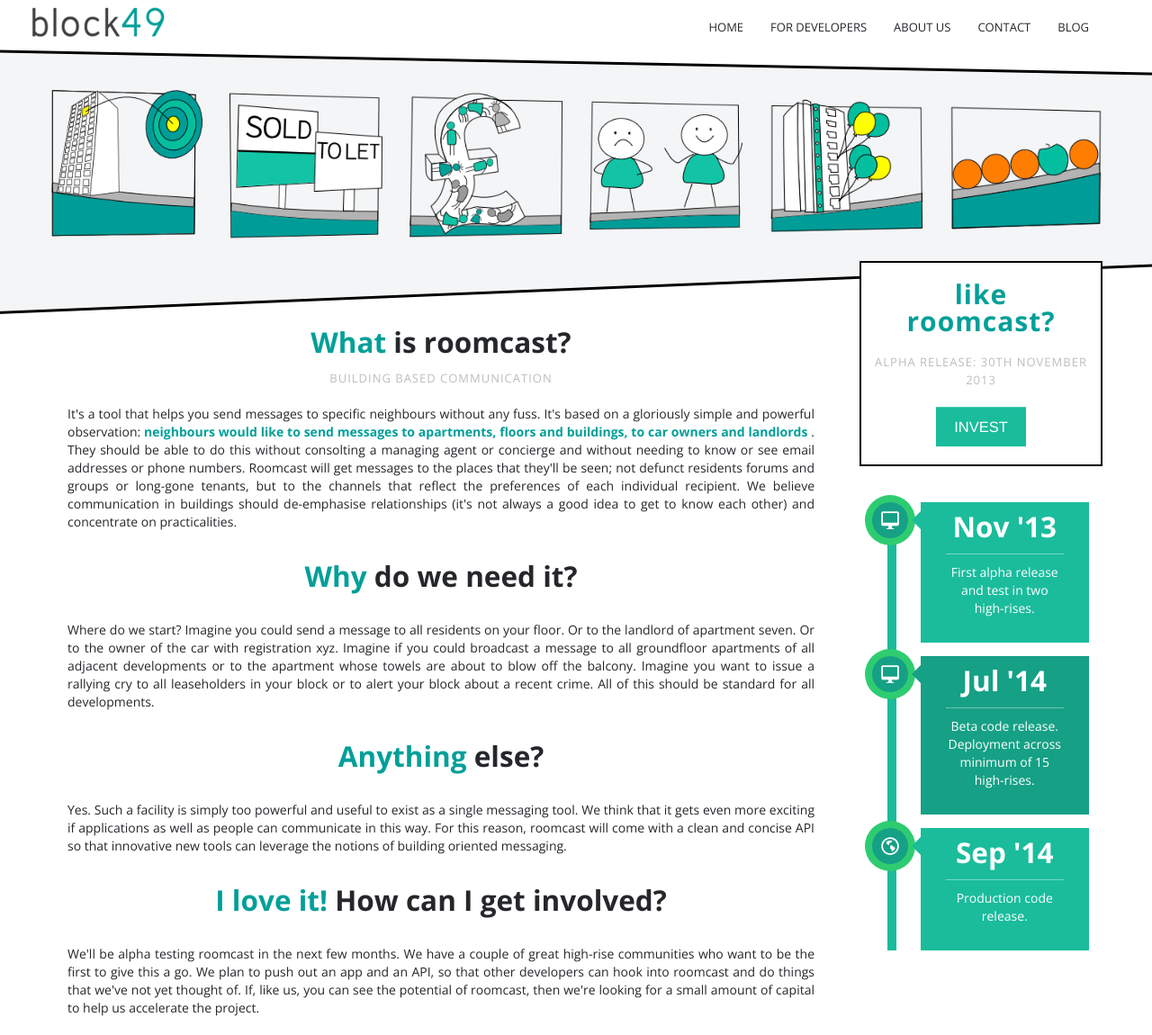
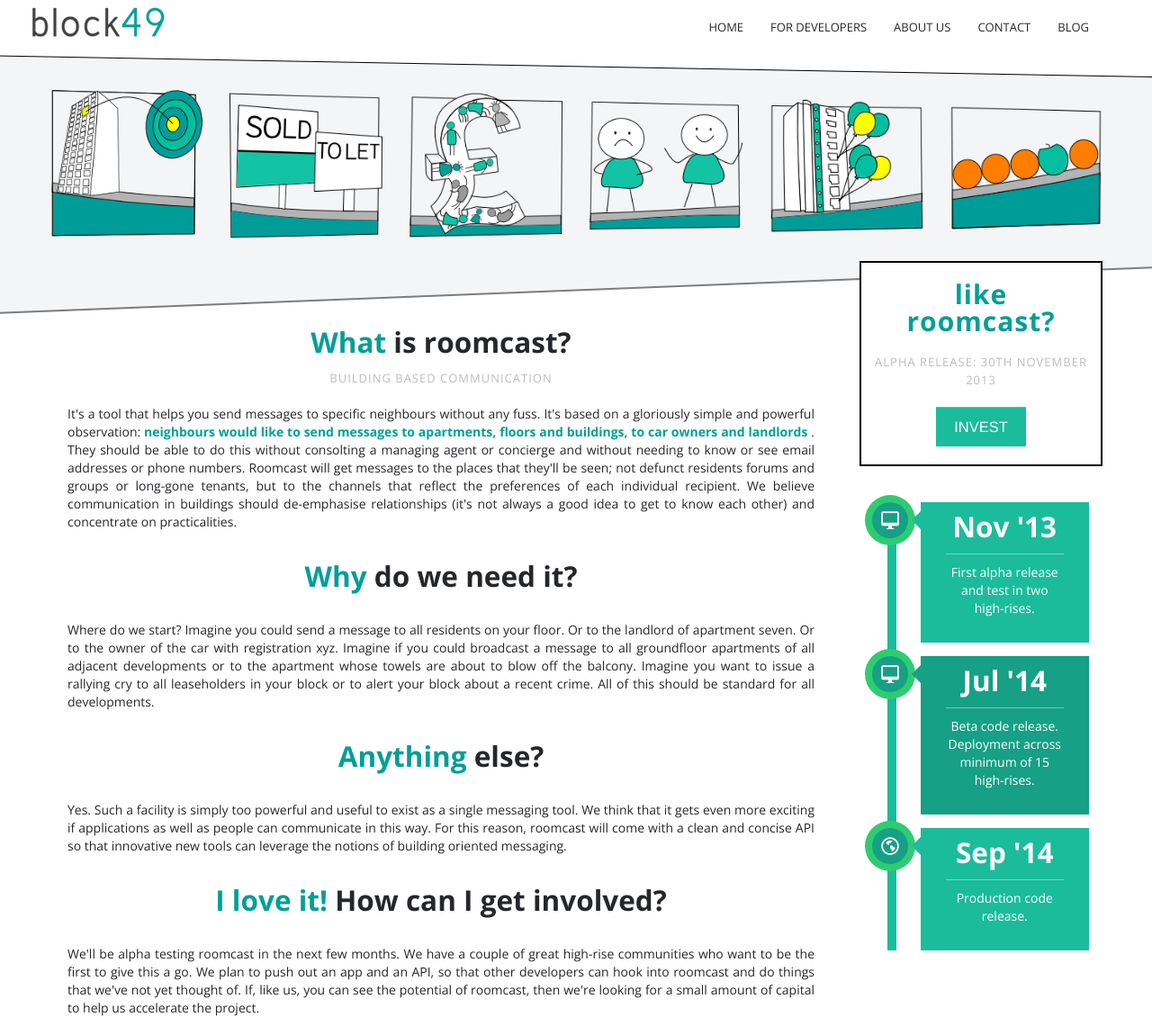
Before and after one commit to tlodge/block49.website, a Jekyll site: the page built from inspiration.html, in a window 1280 px wide and 1150 px high. Shown: the whole window at 90% size. Built offline with Jekyll 4.4.1, drawn with Linux system fonts in a browser that asks for light colours.

Commit message:
thinned lines

```diff
--- a/assets/css/style.css
+++ b/assets/css/style.css
@@ -334,13 +334,13 @@
 }
 
 .bottom-line{
-	background: #fff url(../img/bottom_line.png) no-repeat center;
+	background: #fff url(../img/bottom_line2.png) no-repeat center;
 	min-height: 60px;
 	z-index: 999999;
 }
 
 .top-line{
-	background: #fff url(../img/top_line.png) no-repeat bottom;
+	background: #fff url(../img/top_line2.png) no-repeat bottom;
 	min-height: 100px;
 }
 
```
Also changed, not shown: assets/img/bottom_line2.png (added), assets/img/rect5715.png (added), assets/img/top_line2.png (added), assets/img/wall.svg (added).
